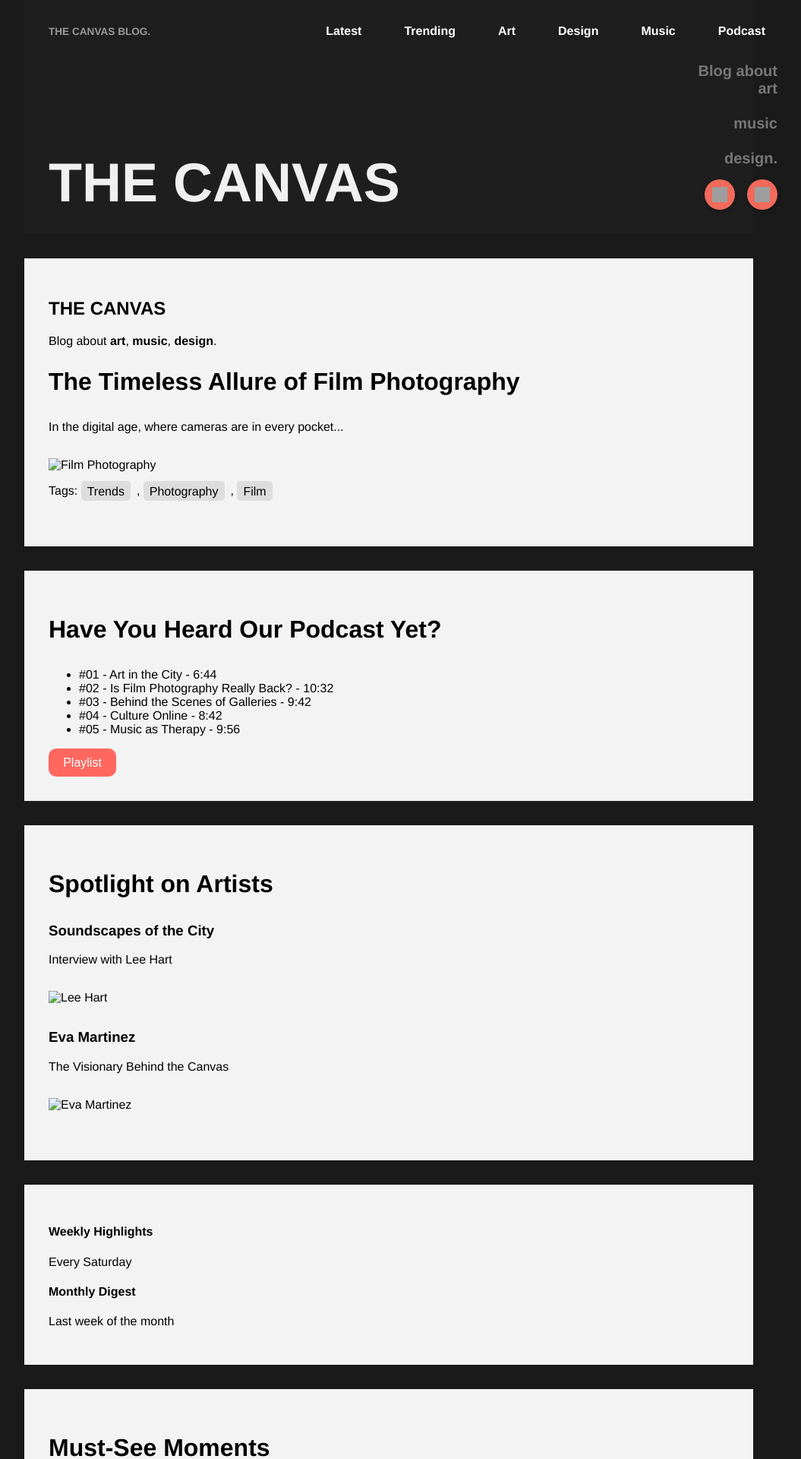
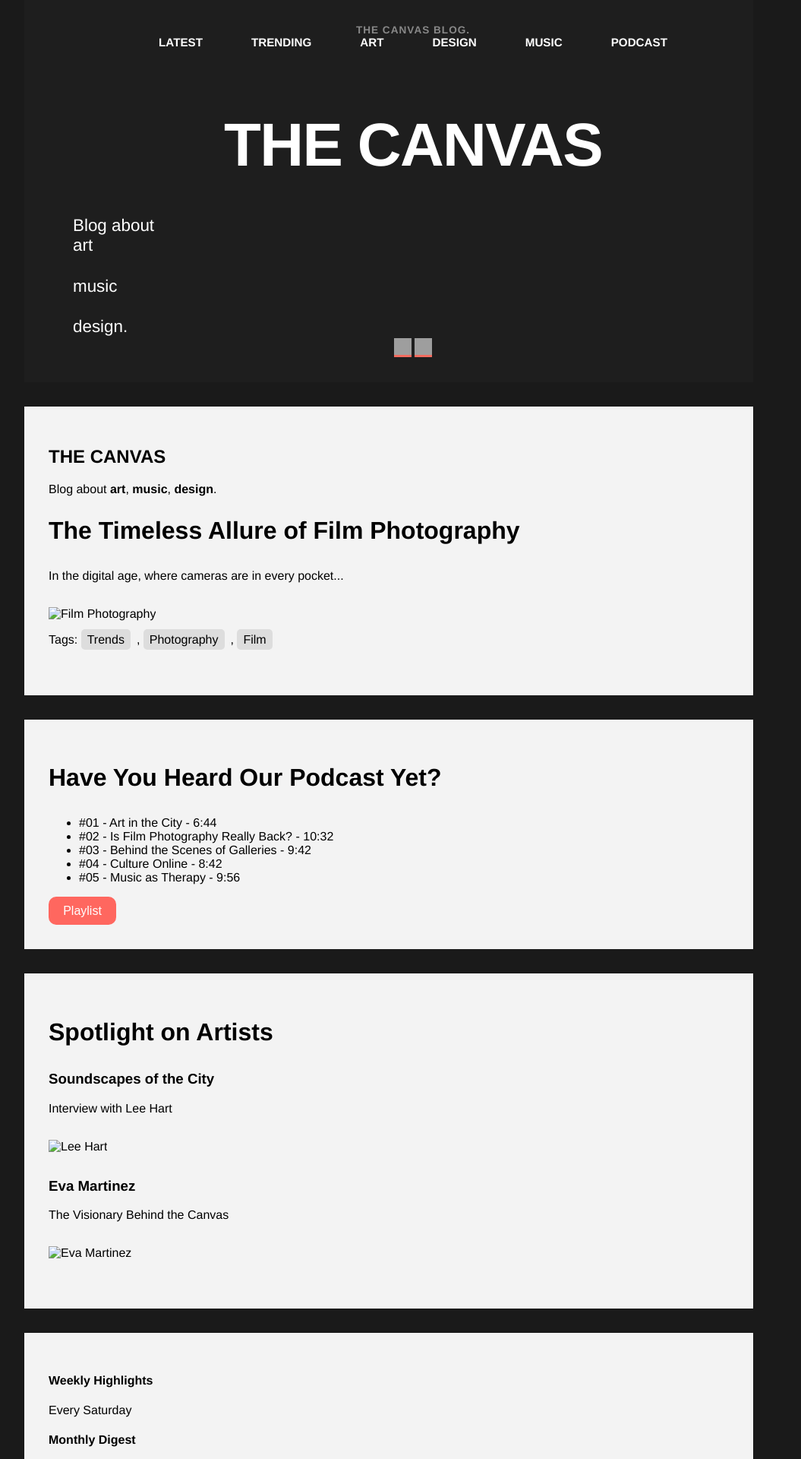
Before and after one commit to thefuzz25/newblog.github.io, a Jekyll site: the page built from index.md, in a window 1280 px wide. Shown: the top 1920 px of the page at 76% size, without its empty margins (128-1183 px from the left). Built offline with Jekyll 4.4.1, drawn with Linux system fonts in a browser that asks for light colours; grey boxes are pictures that could not be loaded.

Commit message:
Update main.scss

```diff
--- a/assets/css/main.scss
+++ b/assets/css/main.scss
@@ -16,6 +16,92 @@ body {
 }
 
 .site-header {
+  background-color: #1e1e1e;
+  padding: 2rem 0;
+
+  // Ensure content is centered within container
+  .container {
+    display: flex;
+    flex-direction: column;
+    gap: 2rem;
+  }
+
+  .header-top {
+    justify-content: space-between;
+    align-items: center;
+  }
+
+  .mini-title {
+    margin: 0;
+    font-size: 0.85rem;
+    font-weight: 700;
+    color: #888;
+    letter-spacing: 1px;
+  }
+
+  .site-nav ul {
+    gap: 2rem;
+    margin: 0;
+    padding: 0;
+  }
+
+  .site-nav li a {
+    font-size: 0.95rem;
+    font-weight: 600;
+    color: #fff;
+  }
+
+  .site-nav li a:hover {
+    text-decoration: underline;
+  }
+
+  .branding-row {
+    flex-wrap: nowrap;
+    align-items: flex-end;
+  }
+
+  .site-title {
+    font-size: 5rem;     // Bigger to match mockup
+    line-height: 1;
+  }
+
+  .site-tagline {
+    font-size: 1.4rem;
+    text-align: left;     // Bring left-aligned under title
+    margin: 0 0 0 2rem;
+    span {
+      display: block;
+      margin-bottom: 0.1rem;
+    }
+  }
+
+  .header-icons {
+    margin-top: 0;        // Align vertically with tagline
+  }
+
+  .header-icons a {
+    background-color: #f36b5f;
+    width: 3rem;
+    height: 3rem;
+  }
+
+  .header-icons img {
+    width: 1.4rem;
+    height: 1.4rem;
+  }
+}
+
+// Make links uppercase to match visual
+.site-nav li a {
+  text-transform: uppercase;
+}
+
+// Optional: Narrow letter-spacing for the logo
+.site-title {
+  letter-spacing: -0.02em;
+}
+
+/*.site-header {
   background-color: #1e1e1e;
   color: #fff;
   padding: 2rem 0;
@@ -102,7 +188,7 @@ body {
       height: 1.25rem;
     }
   }
-}
+}*/
 
 /*.site-header {
   padding: 2rem;
@@ -202,73 +288,6 @@ body {
   height: 100%;
   display: block;
   filter: brightness(0) invert(1);
-}
-
-/*.site-header {
-  background: #2b2929;
-  color: #ddd;
-  padding: 1rem 2rem;
-
-  .header-top {
-    display: flex;
-    justify-content: space-between;
-    align-items: center;
-    small.label {
-      font-size: 0.85rem;
-      letter-spacing: 1px;
-    }
-    .nav-primary a {
-      margin-left: 1.5rem;
-      color: #eee;
-      font-size: 0.9rem;
-      text-decoration: none;
-
-      &:hover {
-        color: #fff;
-      }
-    }
-  }
-
-  .header-main {
-    display: flex;
-    justify-content: space-between;
-    align-items: center;
-    padding: 1.5rem 0;
-
-    .logo-group {
-      h1.site-logo {
-        font-size: 4rem;
-        color: #fff;
-        margin: 0;
-        line-height: 1;
-      }
-      p.subtitle {
-        font-size: 1rem;
-        color: #aaa;
-        margin-top: 0.5rem;
-        span {
-          font-weight: bold;
-          margin: 0 0.3rem;
-        }
-      }
-    }
-
-    .header-icons {
-      display: flex;
-      gap: 1rem;
-
-      img {
-        width: 32px;
-        height: 32px;
-        filter: brightness(0) invert(1);
-        transition: opacity 0.3s;
-
-        &:hover {
-          opacity: 0.7;
-        }
-      }
-    }
-  }
 }*/
 
 header, footer {
```
